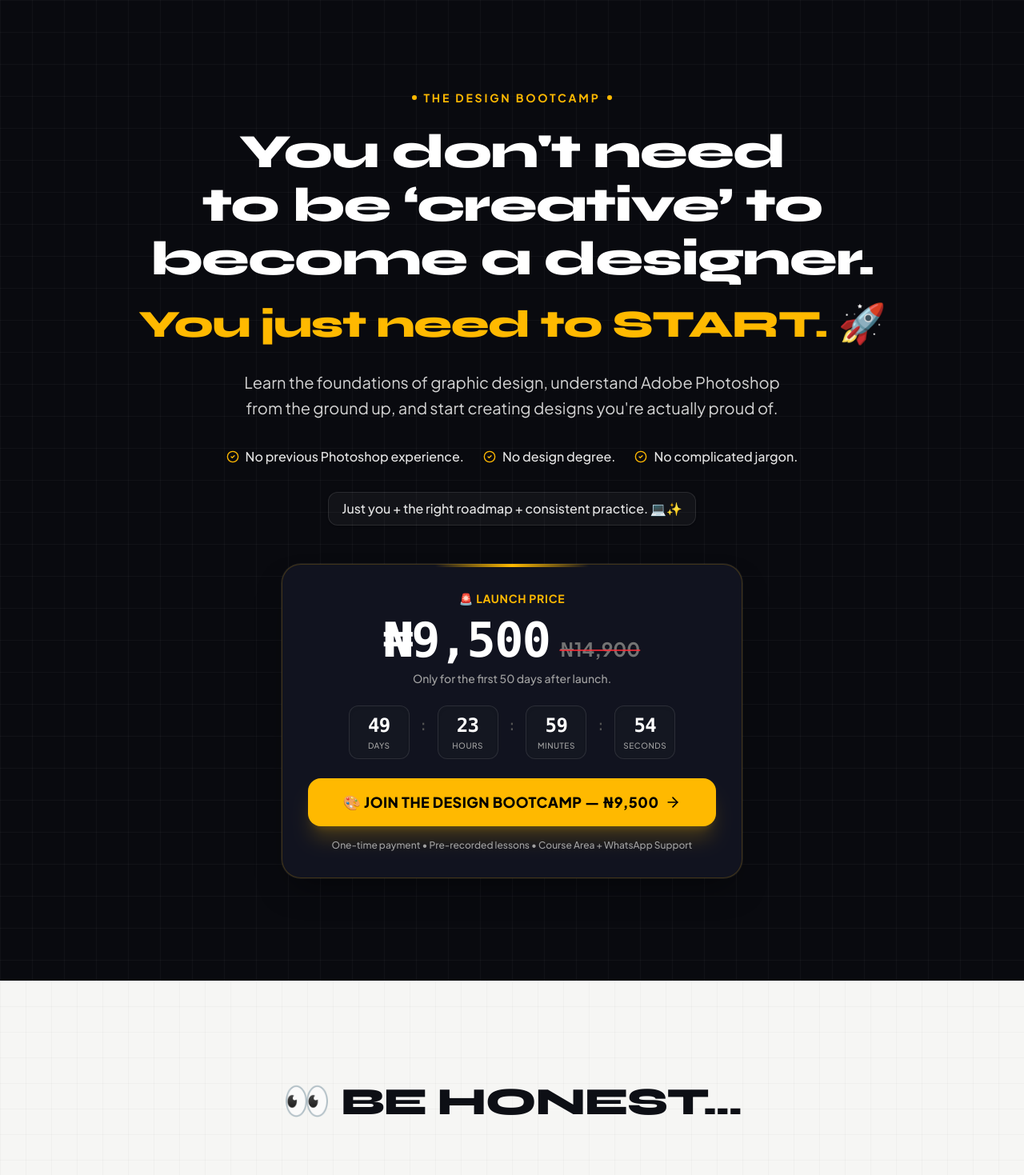
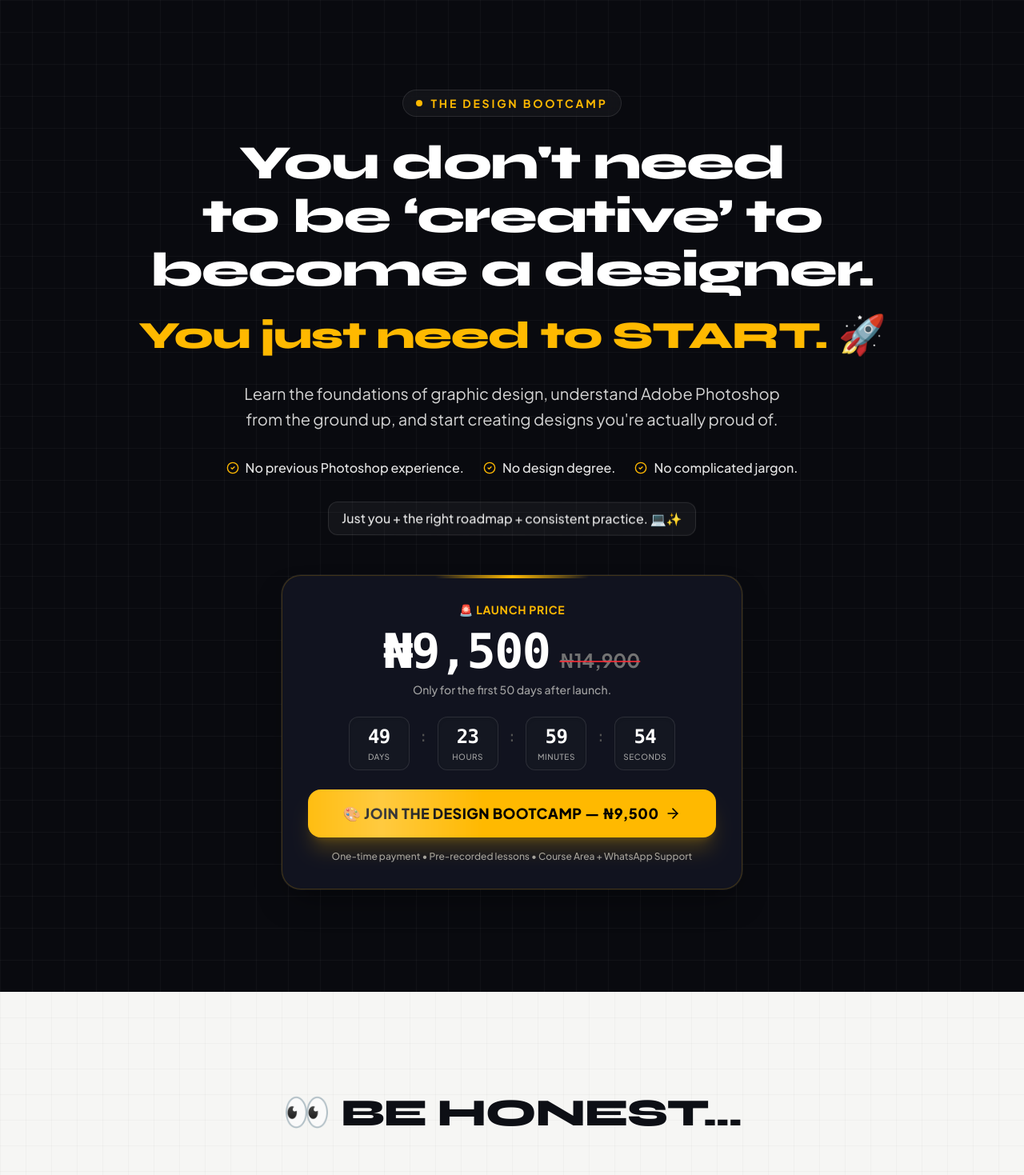
Before and after one commit to activeeboyy/the-design-bootcamp, a React (Vite) app: page / in a window 1280 px wide. Shown: the top 1469 px of the page at 80% size. Built offline with nearby package versions, Linux system fonts and the light colour scheme.

Commit message:
feat: enhance UI with animations and visual effects
Added interactive hover states, shimmer effects to CTA buttons, and subtle pulse animations to background elements to improve visual engagement.

```diff
--- a/src/components/ClosingSection.tsx
+++ b/src/components/ClosingSection.tsx
@@ -134,10 +134,10 @@ export const ClosingSection: React.FC<ClosingSectionProps> = ({ onJoinClick }) =
           <a
             href={PAYMENT_URL}
             onClick={onJoinClick}
-            className="w-full py-4 px-6 rounded-2xl bg-amber-400 hover:bg-amber-300 text-black font-extrabold text-base sm:text-lg tracking-wide uppercase transition-all duration-200 shadow-xl shadow-amber-400/20 hover:shadow-amber-400/30 active:scale-[0.98] cursor-pointer flex items-center justify-center gap-2 group mb-3"
+            className="w-full py-4 px-6 rounded-2xl bg-amber-400 hover:bg-amber-300 text-black font-extrabold text-base sm:text-lg tracking-wide uppercase transition-all duration-200 shadow-xl shadow-amber-400/20 hover:shadow-amber-400/35 active:scale-[0.98] cursor-pointer flex items-center justify-center gap-2 group shimmer-btn mb-3"
           >
             <span>🎨 START MY DESIGN JOURNEY</span>
-            <ArrowRight className="w-5 h-5 transition-transform group-hover:translate-x-1" />
+            <ArrowRight className="w-5 h-5 transition-transform group-hover:translate-x-1.5" />
           </a>
 
           {/* After 50 days notice */}
--- a/src/components/Hero.tsx
+++ b/src/components/Hero.tsx
@@ -20,17 +20,19 @@ export const Hero: React.FC<HeroProps> = ({ onJoinClick }) => {
   return (
     <section className="relative pt-16 pb-16 sm:pt-24 sm:pb-24 lg:pt-28 lg:pb-32 overflow-hidden bg-[#090A0F] bg-grid-pattern">
       {/* Background ambient lighting - strictly CSS gradients, no images */}
-      <div className="absolute top-1/4 left-1/2 -translate-x-1/2 -translate-y-1/2 w-[550px] sm:w-[750px] h-[350px] bg-gradient-to-tr from-amber-500/10 via-amber-400/5 to-transparent blur-3xl pointer-events-none -z-10 rounded-full" />
+      <div className="absolute top-1/4 left-1/2 -translate-x-1/2 -translate-y-1/2 w-[550px] sm:w-[750px] h-[350px] bg-gradient-to-tr from-amber-500/15 via-amber-400/10 to-transparent blur-3xl pointer-events-none -z-10 rounded-full animate-pulse-glow" />
       <div className="absolute bottom-10 right-10 w-[300px] h-[300px] bg-orange-600/5 blur-3xl pointer-events-none -z-10 rounded-full" />
 
       <div className="max-w-5xl mx-auto px-4 sm:px-6 lg:px-8 text-center">
-        {/* Eyebrow text - clean unboxed typography without pills */}
-        <div className="flex items-center justify-center gap-2 mb-6">
-          <span className="w-1.5 h-1.5 rounded-full bg-amber-400"></span>
+        {/* Eyebrow text with subtle live pulse indicator */}
+        <div className="inline-flex items-center justify-center gap-2.5 mb-6 px-4 py-1.5 rounded-full bg-white/[0.04] border border-white/10 backdrop-blur-sm">
+          <span className="relative flex h-2 w-2">
+            <span className="animate-ping absolute inline-flex h-full w-full rounded-full bg-amber-400 opacity-75"></span>
+            <span className="relative inline-flex rounded-full h-2 w-2 bg-amber-400"></span>
+          </span>
           <span className="text-xs sm:text-sm font-bold tracking-[0.2em] text-amber-400 uppercase font-sans">
             THE DESIGN BOOTCAMP
           </span>
-          <span className="w-1.5 h-1.5 rounded-full bg-amber-400"></span>
         </div>
 
         {/* Main headline */}
@@ -64,13 +66,13 @@ export const Hero: React.FC<HeroProps> = ({ onJoinClick }) => {
           </div>
         </div>
 
-        {/* Roadmap statement */}
-        <div className="inline-block px-4 py-2 rounded-xl bg-white/[0.04] border border-white/10 text-neutral-200 text-sm sm:text-base font-medium mb-12 shadow-sm">
+        {/* Roadmap statement with subtle floating animation */}
+        <div className="inline-block px-4 py-2 rounded-xl bg-white/[0.04] border border-white/10 text-neutral-200 text-sm sm:text-base font-medium mb-12 shadow-sm animate-float">
           Just you + the right roadmap + consistent practice. 💻✨
         </div>
 
         {/* PRICE CARD - directly inside / underneath hero */}
-        <div className="max-w-xl mx-auto rounded-3xl bg-[#11131F] border border-amber-400/20 p-6 sm:p-8 shadow-2xl relative glow-card">
+        <div className="max-w-xl mx-auto rounded-3xl bg-[#11131F] border border-amber-400/20 p-6 sm:p-8 shadow-2xl relative glow-card hover:border-amber-400/40 transition-colors duration-300">
           {/* Subtle top accent highlight */}
           <div className="absolute -top-px left-1/2 -translate-x-1/2 w-48 h-1 bg-gradient-to-r from-transparent via-amber-400 to-transparent" />
 
@@ -105,14 +107,14 @@ export const Hero: React.FC<HeroProps> = ({ onJoinClick }) => {
             <CountdownTimer />
           </div>
 
-          {/* Prominent CTA button */}
+          {/* Prominent CTA button with shimmer */}
           <a
             href={PAYMENT_URL}
             onClick={onJoinClick}
-            className="w-full py-4 px-6 rounded-2xl bg-amber-400 hover:bg-amber-300 text-black font-extrabold text-base sm:text-lg tracking-wide uppercase transition-all duration-200 shadow-xl shadow-amber-400/20 hover:shadow-amber-400/30 active:scale-[0.98] cursor-pointer flex items-center justify-center gap-2 group"
+            className="w-full py-4 px-6 rounded-2xl bg-amber-400 hover:bg-amber-300 text-black font-extrabold text-base sm:text-lg tracking-wide uppercase transition-all duration-200 shadow-xl shadow-amber-400/20 hover:shadow-amber-400/35 active:scale-[0.98] cursor-pointer flex items-center justify-center gap-2 group shimmer-btn"
           >
             <span>🎨 JOIN THE DESIGN BOOTCAMP — {formatNaira(currentPrice)}</span>
-            <ArrowRight className="w-5 h-5 transition-transform group-hover:translate-x-1" />
+            <ArrowRight className="w-5 h-5 transition-transform group-hover:translate-x-1.5" />
           </a>
 
           {/* Under button reassurance */}
--- a/src/components/OfferSection.tsx
+++ b/src/components/OfferSection.tsx
@@ -21,7 +21,7 @@ export const OfferSection: React.FC<OfferSectionProps> = ({ onJoinClick }) => {
     <section className="py-20 sm:py-28 lg:py-32 bg-[#090A0F] text-[#F3F4F6] relative overflow-hidden">
       {/* Background ambient glow */}
       <div className="absolute inset-0 bg-grid-pattern opacity-30 pointer-events-none" />
-      <div className="absolute top-1/2 left-1/2 -translate-x-1/2 -translate-y-1/2 w-[600px] h-[600px] bg-amber-500/10 blur-3xl pointer-events-none -z-10 rounded-full" />
+      <div className="absolute top-1/2 left-1/2 -translate-x-1/2 -translate-y-1/2 w-[600px] h-[600px] bg-amber-500/15 blur-3xl pointer-events-none -z-10 rounded-full animate-pulse-glow" />
 
       <div className="max-w-3xl mx-auto px-4 sm:px-6 lg:px-8 text-center relative z-10">
         {/* Eye-catching headline */}
@@ -84,10 +84,10 @@ export const OfferSection: React.FC<OfferSectionProps> = ({ onJoinClick }) => {
           <a
             href={PAYMENT_URL}
             onClick={onJoinClick}
-            className="w-full py-4 px-8 rounded-2xl bg-amber-400 hover:bg-amber-300 text-black font-extrabold text-base sm:text-lg tracking-wide uppercase transition-all duration-200 shadow-xl shadow-amber-400/20 hover:shadow-amber-400/30 active:scale-[0.98] cursor-pointer flex items-center justify-center gap-2 group"
+            className="w-full py-4 px-8 rounded-2xl bg-amber-400 hover:bg-amber-300 text-black font-extrabold text-base sm:text-lg tracking-wide uppercase transition-all duration-200 shadow-xl shadow-amber-400/20 hover:shadow-amber-400/35 active:scale-[0.98] cursor-pointer flex items-center justify-center gap-2 group shimmer-btn"
           >
             <span>🚀 I'M READY — GIVE ME ACCESS</span>
-            <ArrowRight className="w-5 h-5 transition-transform group-hover:translate-x-1" />
+            <ArrowRight className="w-5 h-5 transition-transform group-hover:translate-x-1.5" />
           </a>
         </div>
       </div>
--- a/src/components/WhoThisIsFor.tsx
+++ b/src/components/WhoThisIsFor.tsx
@@ -63,12 +63,12 @@ export const WhoThisIsFor: React.FC = () => {
             return (
               <div
                 key={item.title}
-                className={`p-6 sm:p-7 rounded-2xl bg-[#11131E] border border-white/5 hover:border-amber-400/30 transition-all duration-200 flex flex-col justify-between ${
+                className={`p-6 sm:p-7 rounded-2xl bg-[#11131E] border border-white/5 hover:border-amber-400/30 hover:-translate-y-1 hover:shadow-xl hover:shadow-black/40 transition-all duration-300 flex flex-col justify-between group ${
                   isLast ? 'sm:col-span-2 lg:col-span-1' : ''
                 }`}
               >
                 <div>
-                  <div className="w-12 h-12 rounded-xl bg-amber-400/10 border border-amber-400/20 text-amber-400 flex items-center justify-center mb-4">
+                  <div className="w-12 h-12 rounded-xl bg-amber-400/10 border border-amber-400/20 text-amber-400 flex items-center justify-center mb-4 group-hover:scale-110 group-hover:bg-amber-400/15 transition-all duration-300">
                     <Icon className="w-6 h-6" />
                   </div>
                   <h3 className="text-lg sm:text-xl font-bold text-white tracking-tight font-display mb-2">
--- a/src/index.css
+++ b/src/index.css
@@ -47,6 +47,56 @@
   box-shadow: 0 20px 40px -15px rgba(0, 0, 0, 0.5), 0 0 0 1px rgba(255, 255, 255, 0.07);
 }
 
+/* Natural ambient keyframe animations */
+@keyframes floatSlow {
+  0%, 100% { transform: translateY(0px) rotate(0deg); }
+  50% { transform: translateY(-8px) rotate(0.5deg); }
+}
+
+@keyframes pulseGlow {
+  0%, 100% { opacity: 0.4; transform: scale(1); }
+  50% { opacity: 0.8; transform: scale(1.05); }
+}
+
+@keyframes gentleBounce {
+  0%, 100% { transform: translateY(0); }
+  50% { transform: translateY(-4px); }
+}
+
+@keyframes shimmerEffect {
+  0% { transform: translateX(-100%); }
+  100% { transform: translateX(200%); }
+}
+
+.animate-float {
+  animation: floatSlow 6s ease-in-out infinite;
+}
+
+.animate-pulse-glow {
+  animation: pulseGlow 4s ease-in-out infinite;
+}
+
+.animate-gentle-bounce {
+  animation: gentleBounce 2.5s ease-in-out infinite;
+}
+
+.shimmer-btn {
+  position: relative;
+  overflow: hidden;
+}
+
+.shimmer-btn::after {
+  content: '';
+  position: absolute;
+  top: 0;
+  left: -100%;
+  width: 50%;
+  height: 100%;
+  background: linear-gradient(90deg, transparent, rgba(255, 255, 255, 0.25), transparent);
+  transform: skewX(-20deg);
+  animation: shimmerEffect 4s infinite;
+}
+
 /* Motion reduction */
 @media (prefers-reduced-motion: reduce) {
   *, ::before, ::after {
```
Also changed, not shown: src/components/CurriculumSection.tsx (+8 -8 lines), src/components/ScrollToTop.tsx (+59 -9 lines).
